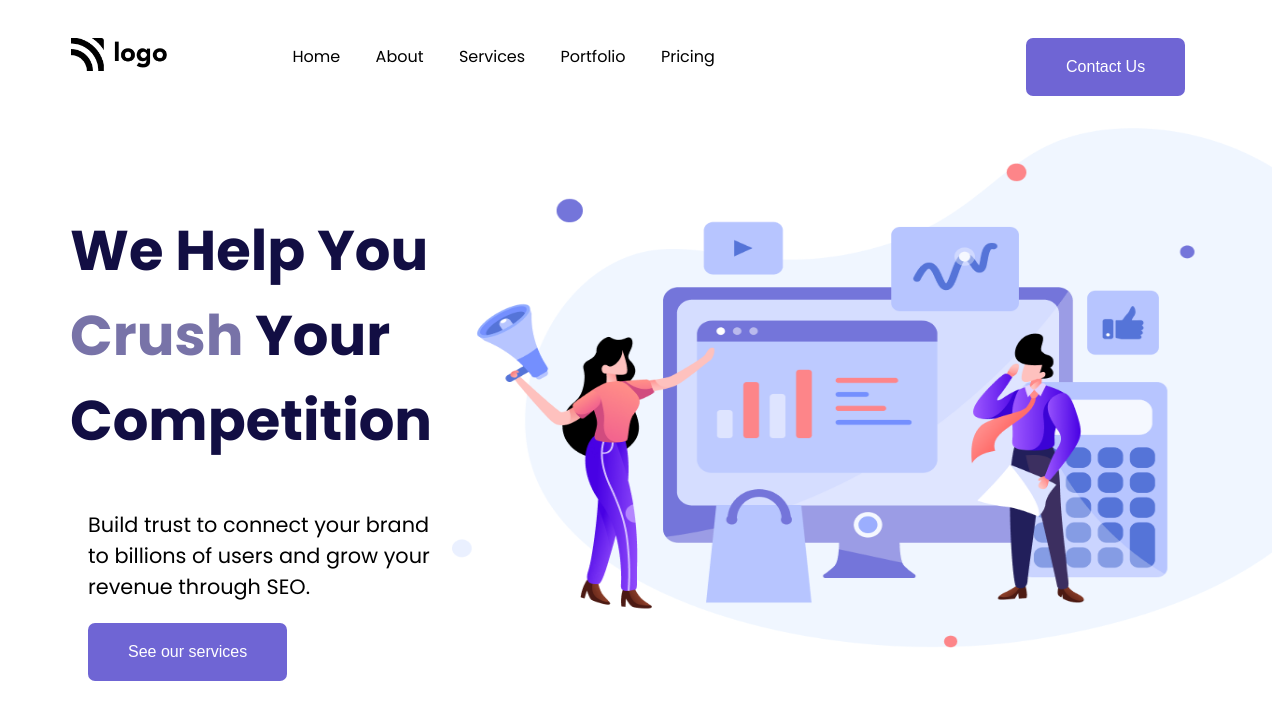
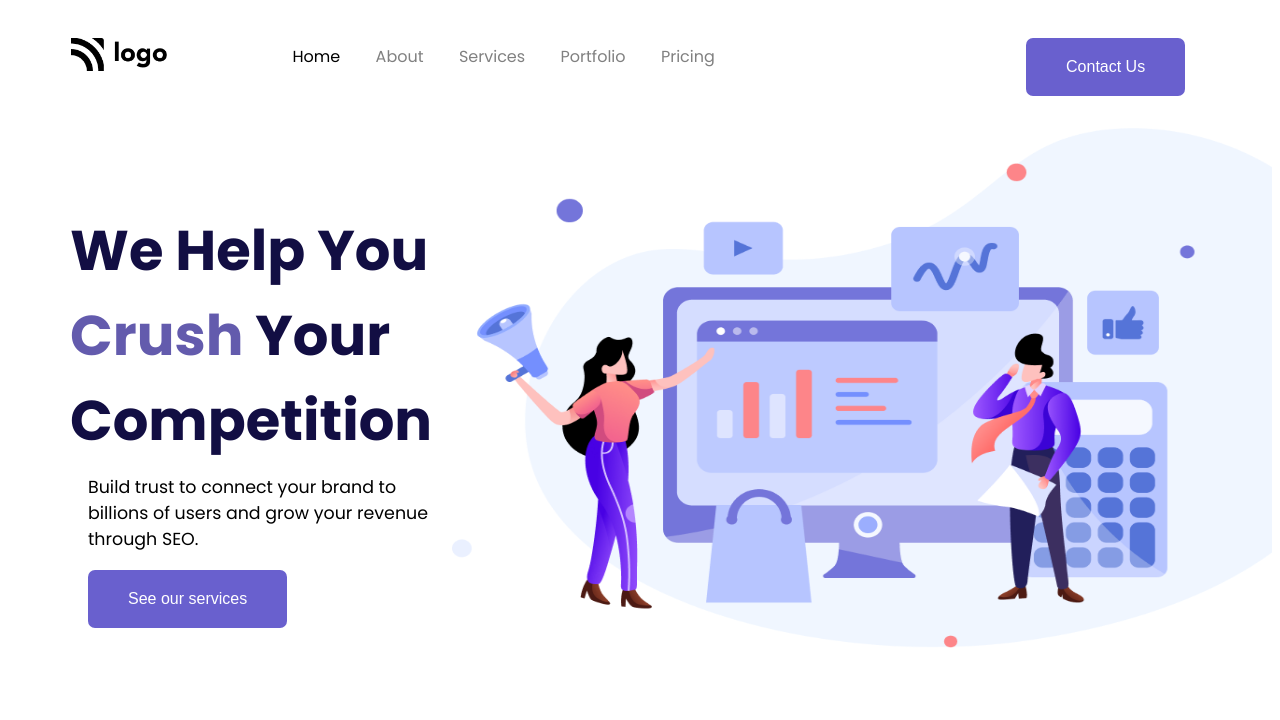
Before and after one commit to mominwani9/FSJS2.0, a plain HTML site: page FSJS 2.0 Project 01/index.html in a window 1280 px wide. Drawn offline with Linux system fonts and the light colour scheme.

Commit message:
minor changes
made minor changes in css

```diff
--- a/FSJS 2.0 Project 01/style.css
+++ b/FSJS 2.0 Project 01/style.css
@@ -41,7 +41,9 @@ section{
     justify-content: space-between;
     width: 55%;
     font-family:'Poppins', sans-serif;
-
+}
+li:nth-child(n+2){
+    color: #808080;
 }
 .list-item{
 
@@ -59,7 +61,7 @@ section{
 }
 .nav-button{
     border-radius: 7px;
-    background-color: #6f65d4;
+    background-color: #6960ce;
     padding: 20px 40px;
     text-align: center;
     font-size: 16px;
@@ -90,11 +92,12 @@ div h1{
 }
 
 h1 span {
-    color: #7873a8;
+    color: #635bad;
 }
 div p{
-    font-size: 130%;
+    font-size: 109%;
     font-family:'Poppins', sans-serif;
+    margin-top: -35px;
 
 
 
```
